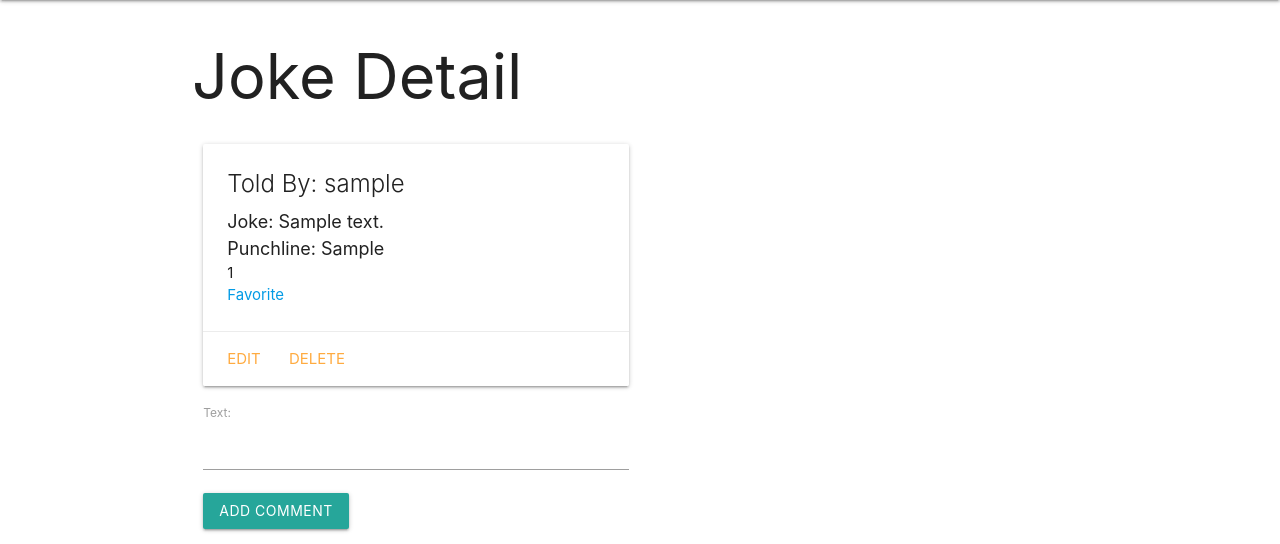
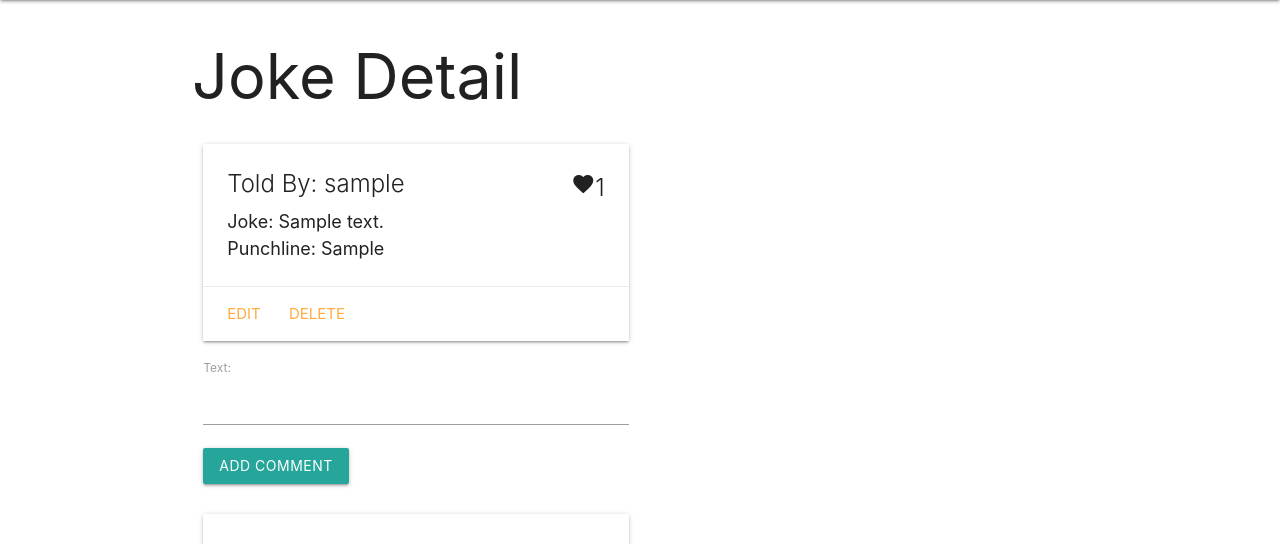
Before and after one commit to miniglock/Punitentiary, a Django app: page /jokes/1/ in a window 1280 px wide. Shown: the part 64-608 px from the top of the page. Run offline with Django 3.2, Linux system fonts and the light colour scheme; a user stored in the database is signed in; tables that the repository leaves empty hold one stand-in row (values such as "Sample post").

Commit message:
Fix front end favorite functionality. Add material icon.

```diff
--- a/main_app/templates/base.html
+++ b/main_app/templates/base.html
@@ -7,6 +7,7 @@
     <meta name="viewport" content="width=device-width, initial-scale=1.0" />
     <meta http-equiv="X-UA-Compatible" content="ie=edge" />
     <title>The Punitentiary</title>
+    <link href="https://fonts.googleapis.com/icon?family=Material+Icons" rel="stylesheet">
     <script src="https://code.jquery.com/jquery-3.4.1.slim.min.js"
         integrity="sha256-pasqAKBDmFT4eHoN2ndd6lN370kFiGUFyTiUHWhU7k8=" crossorigin="anonymous"></script>
     <link rel="stylesheet" href="https://cdnjs.cloudflare.com/ajax/libs/materialize/1.0.0/css/materialize.min.css" />
--- a/main_app/templates/jokes/detail.html
+++ b/main_app/templates/jokes/detail.html
@@ -6,15 +6,19 @@
     <div class="col s6">
         <div class="card">
             <div class="card-content">
-                <span class="card-title">Told By: {{ user.username }}</span>
+                {% if user.is_authenticated and not joke_fav %}
+                <span class="card-title">Told By: {{ user.username }} <span class="right"> <a
+                            href="{% url 'joke_favorites_add' joke.id %}"><i class="material-icons">favorite</i></a>
+                        {{ favorite_count }}</span></span>
+                {% else %}
+                <span class="card-title">Told By: {{ user.username }} <span class="right"> <i
+                            class="material-icons">favorite</i>{{ favorite_count }}</span></span>
+                {% endif %}
                 <p class="joke-body">Joke: {{ joke.body }}</p>
                 {% if joke.punchline %}
                 <p class="punchline">Punchline: {{ joke.punchline }}</p>
                 {% endif %}
-                <p>{{ favorite_count }}</p>
-                {% if user.is_authenticated %}
-                <a href="{% url 'joke_favorites_add' joke.id %}">Favorite</a>
-                {% endif %}
+
             </div>
             <div class="card-action">
                 <a href="{% url 'jokes_update' joke.id %}">Edit</a>
--- a/main_app/views.py
+++ b/main_app/views.py
@@ -49,6 +49,11 @@ class JokeDelete(LoginRequiredMixin, DeleteView):
 def jokes_detail(request, joke_id):
     joke = Joke.objects.get(id=joke_id)
     favorite_count = len(JokeFavorite.objects.filter(joke=joke_id))
+    try:
+        joke_fav = JokeFavorite.objects.get(user=request.user, joke=joke_id)
+    except JokeFavorite.DoesNotExist:
+        joke_fav = None
+
     comments = Comment.objects.filter(joke=joke_id)
     comment_form = CommentForm()
     return render(
@@ -59,6 +64,7 @@ def jokes_detail(request, joke_id):
             "comment_form": comment_form,
             "comments": comments,
             "favorite_count": favorite_count,
+            "joke_fav": joke_fav,
         },
     )
 
```
